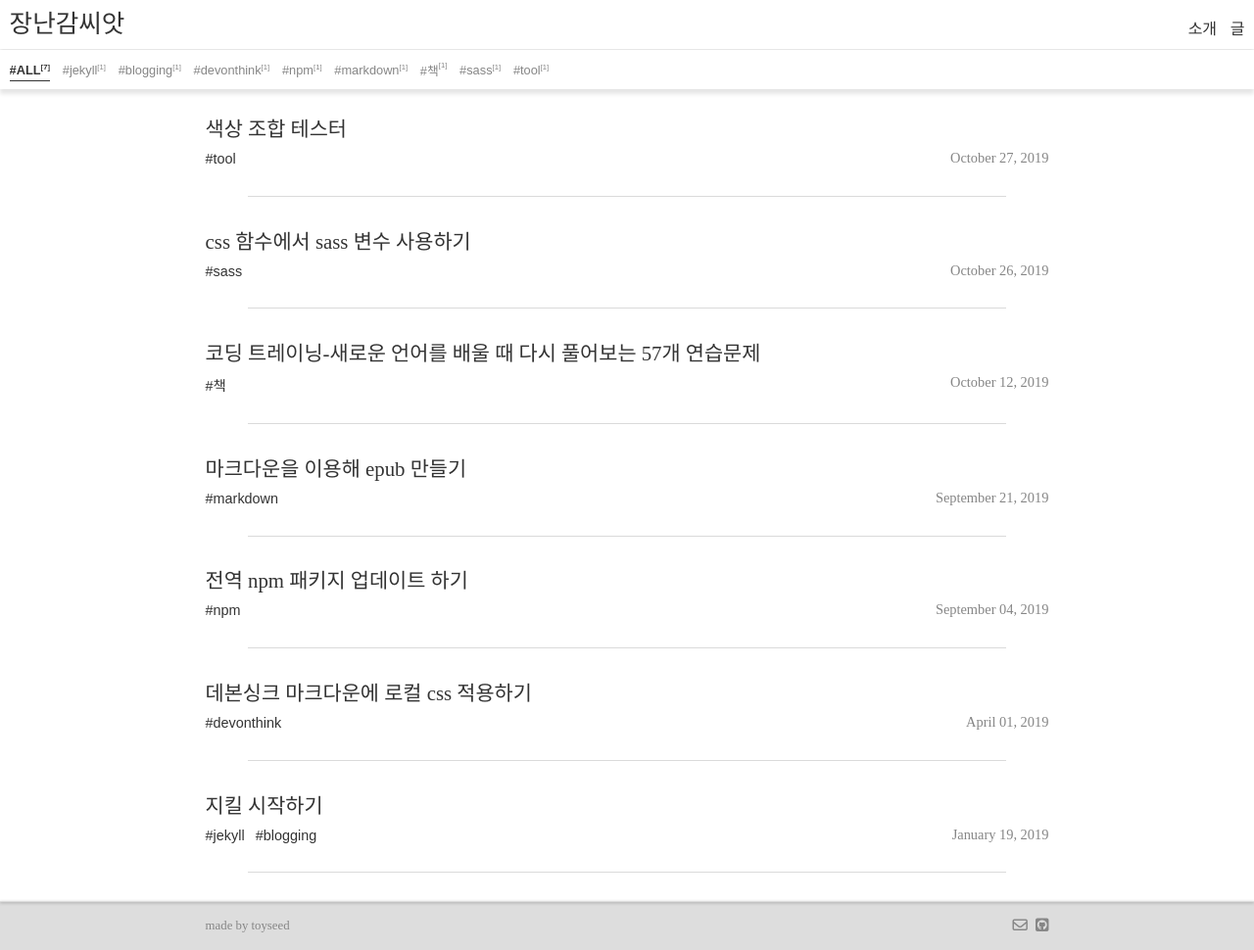
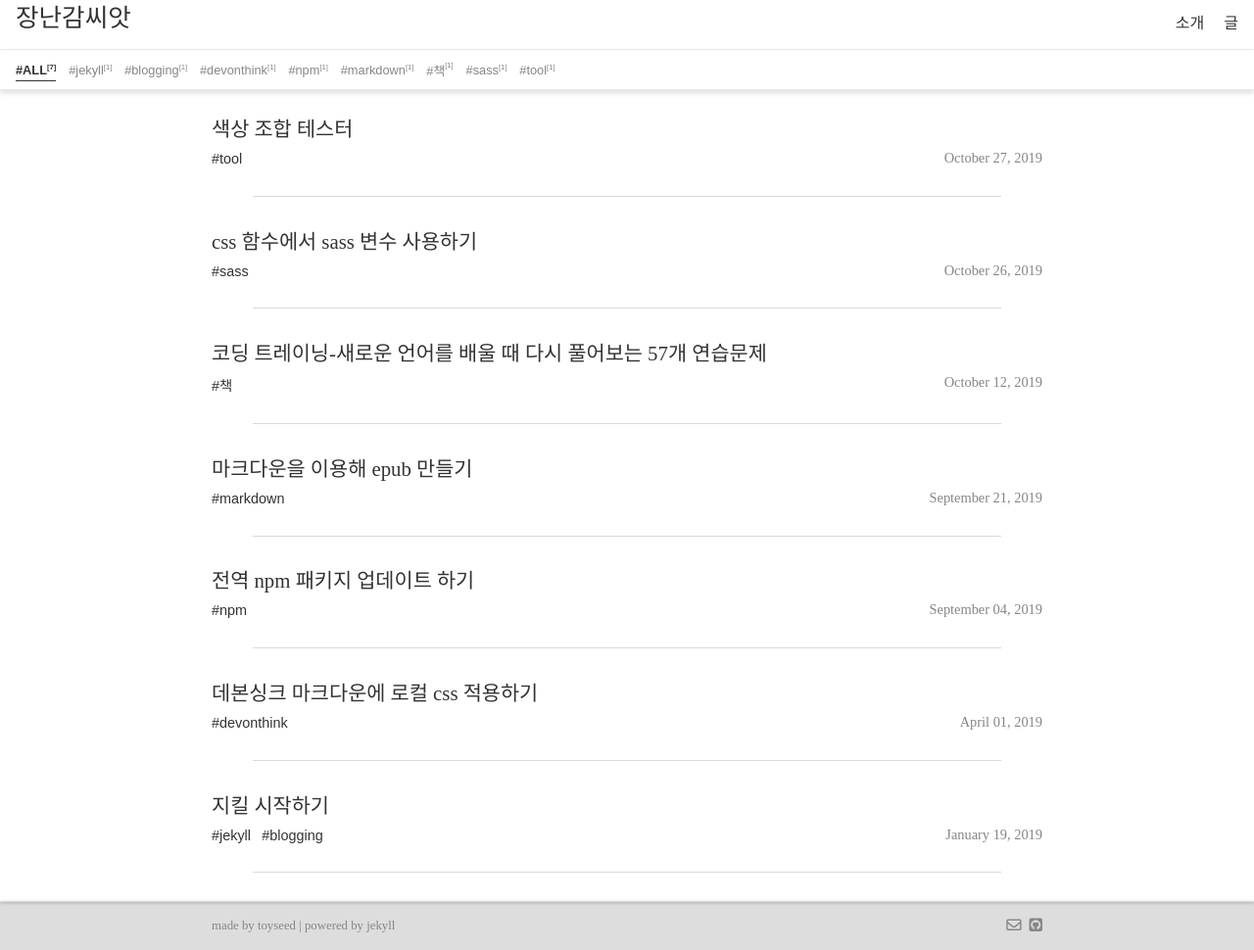
Before and after one commit to toyseed/toyseed.github.io, a Jekyll site: the page built from index.html, in a window 1280 px wide and 970 px high. Shown: the whole window at 98% size. Built offline with Jekyll 4.4.1, drawn with Linux system fonts in a browser that asks for light colours; nearby versions of some CDN libraries.

```diff
--- a/_layouts/default.html
+++ b/_layouts/default.html
@@ -63,7 +63,7 @@
       <!--      footer-->
       <footer class="footer">
         <div class="footer-wrap">
-          <span class="footer-name">made by toyseed</span>
+          <span class="footer-name">made by toyseed&nbsp;|&nbsp;powered by jekyll</span>
           <span class="footer-contact">
             <a href="mailto:toyseed@naver.com" class="contact-email"
               ><i class="far fa-envelope"></i
--- a/_sass/base/variables.scss
+++ b/_sass/base/variables.scss
@@ -3,4 +3,4 @@
 $base-font-color: #333;
 $sub-font-color: #868686;
 $content-max-width: 880px;
-$base-gutter: 0.6rem;
+$base-gutter: 1rem;
--- a/assets/css/post/color-tester.scss
+++ b/assets/css/post/color-tester.scss
@@ -6,11 +6,12 @@
 .color-tester {
   display: flex;
   flex-wrap: wrap;
+  justify-content: space-between;
 }
 
 .color-box_wrap, .color-controller_wrap {
-  flex: 1 1 49%;
-  min-width: calc(#{$content-max-width / 2} - 6rem);
+  flex: 1 1 48%;
+  min-width: calc(#{$content-max-width / 2} - 3rem);
 }
 
 .color-box {
```
